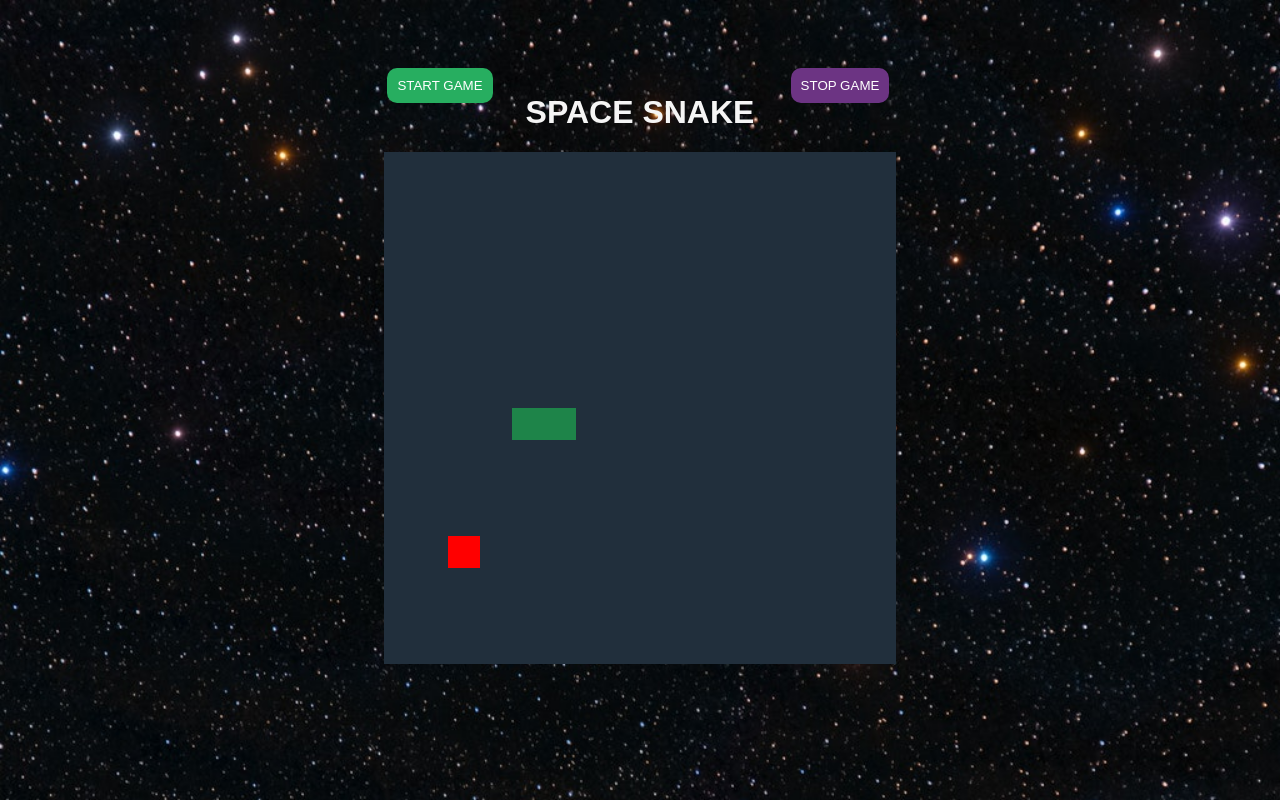
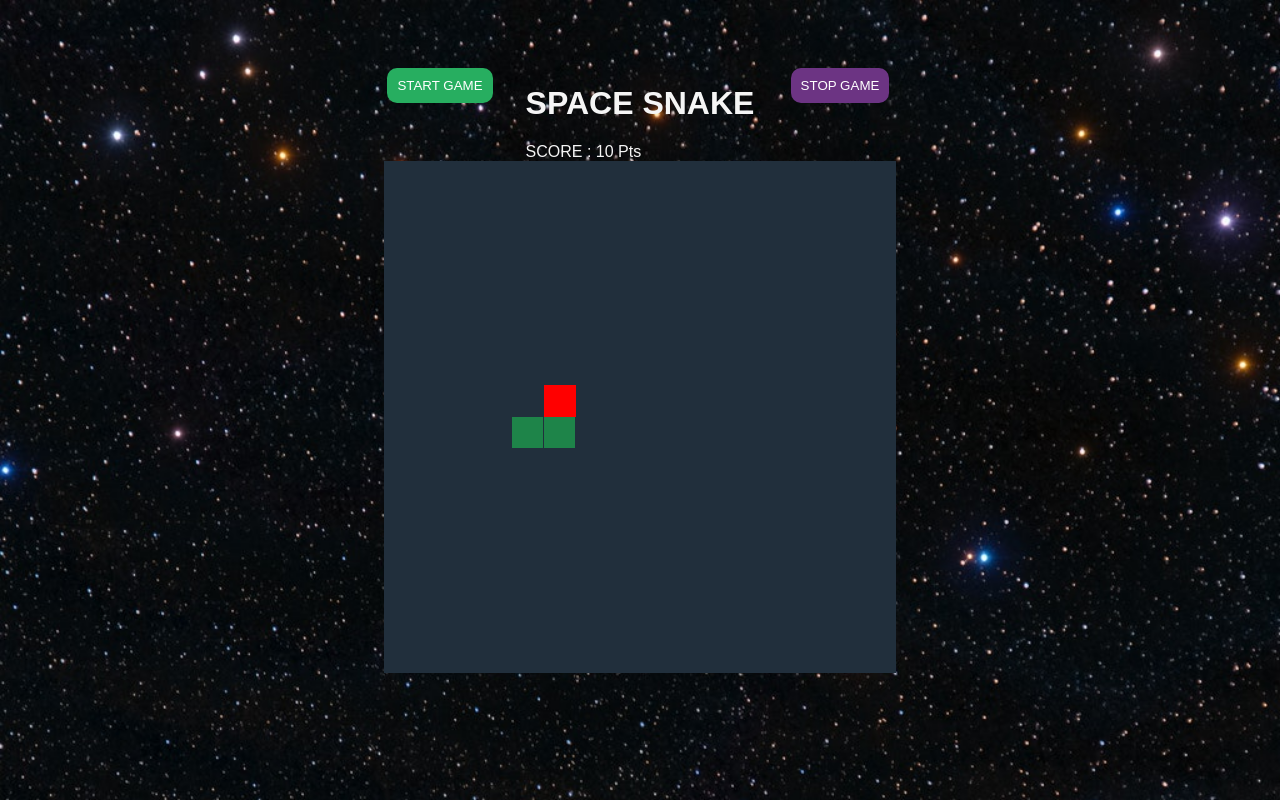
Before and after one commit to ricardoaraujosantos/snack-game-javaScript, a plain HTML site: page index.html in a window 1280 px wide. Both pictures are taken after a click on the button "START GAME". Drawn offline with Linux system fonts and the light colour scheme.

Commit message:
Adicionando espaço visual ao corpo da snake, inserindo pontuação ao jogo

```diff
--- a/index.html
+++ b/index.html
@@ -11,7 +11,10 @@
 <body>
     <button id = "btn-start" class = "start">Start Game</button>
     <button id = "btn-stop" class = "stop">Stop Game</button>
-    <div id="score"><h1>SPACE SNAKE</h1></div>
+    <div>
+        <h1>SPACE SNAKE</h1>
+        <span id="score">SCORE :</span>
+    </div>
     <canvas id="snack" width="512" height="512"></canvas>
 
 </body>
--- a/main.js
+++ b/main.js
@@ -36,7 +36,7 @@ getBackground = () => {
 getSnack = () => {
     for(i = 0; i < snack.length; i++){
         context.fillStyle = "#1E8449";
-        context.fillRect(snack[i].x, snack[i].y, box, box);
+        context.fillRect(snack[i].x, snack[i].y, box-1, box-1);
     }
 };
 
@@ -60,6 +60,34 @@ function updateDirection(event) {
 
 //Criando movimentos da cobrinha
 let direction = 'right';
+
+//Variavel score
+let score = 0;
+
+//Função cria nova comida e faz um loop em cada elemento snack adicionando a comida
+function snakeNotFood(){
+    if(food.x){
+        prevFoodX = food.x;
+    }
+    if(food.y){
+        prevFoodY = food.y;
+    }
+//Criando nova comida aleatorio
+    food.x = Math.floor(Math.random() * 15 + 1) * box;
+    food.y = Math.floor(Math.random() * 15 + 1) * box;
+
+
+    if(prevFoodX === food.x && prevFoodY === food.y){
+        snakeNotFood();
+    }else{
+       snack.forEach(function(elem){
+           if(((elem.x === food.x) && (elem.y === food.y))){
+           snakeNotFood();
+           }
+       });
+
+        };
+    }
 
 startGame = () => {
 
@@ -90,12 +118,16 @@ startGame = () => {
     if(direction === 'up') snackY -= box;
     if(direction === 'down') snackY += box;
 
-    //Condição para fazer a cobrinha decrementar cada vez que se chocar com a comida
+    //Condição enquanto não se chocar com a comida permanece uma só cabeça do contrario acrescenta uma cabeça ao corpo e pontoa 10 pontos no score
     if(snackX !== food.x || snackY !== food.y) {
         snack.pop();
     }else{
-        food.x = Math.floor(Math.random() * 15 + 1) * box;
-        food.y = Math.floor(Math.random() * 15 + 1) * box;
+        snakeNotFood();
+
+        let pontos = document.getElementById('score');
+        score += 10;
+        pontos.innerHTML = `<span>SCORE : ${ score } Pts</span>`;
+
     }
 
      let newHead = {
```
